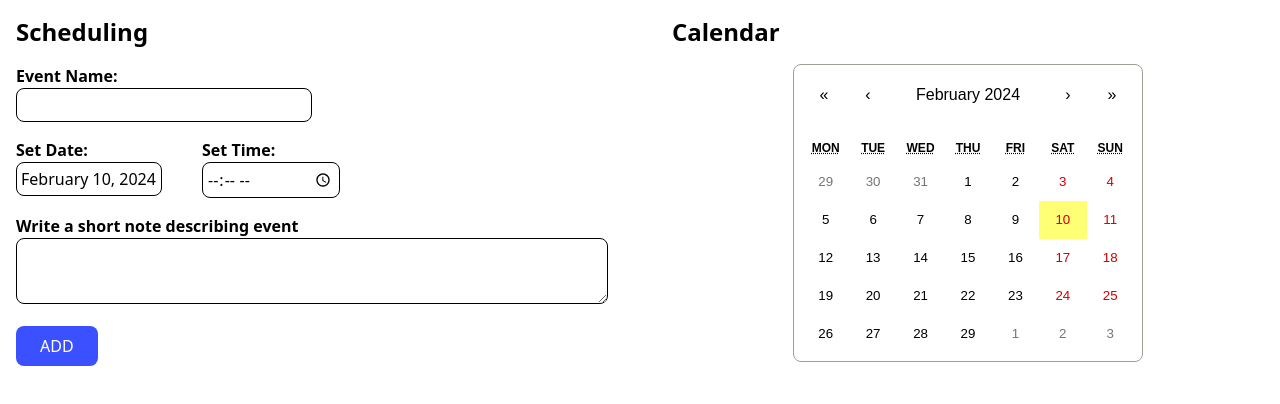
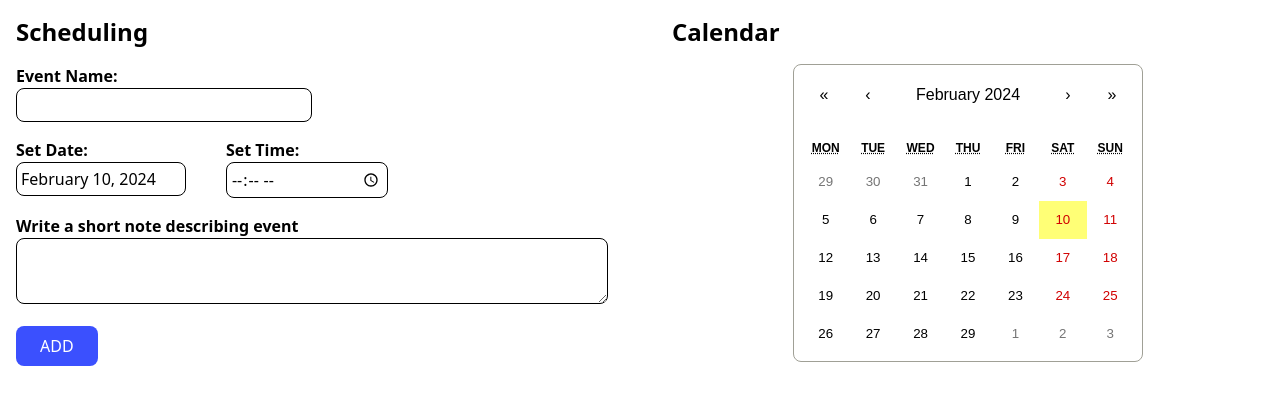
Before and after one commit to studenthub360/frontend, a React (Create React App) app: page /scheduling in a window 1280 px wide. Shown: the top 404 px of the page. Built offline with nearby package versions, Linux system fonts and the light colour scheme.

Commit message:
Refactor date label in Scheduling component

```diff
--- a/src/TimeManagement/Scheduling.jsx
+++ b/src/TimeManagement/Scheduling.jsx
@@ -52,8 +52,8 @@ const Scheduling = () => {
             />
           </div>
           <div className="flex gap-10">
-            <div className="mb-4 w-full lg:w-1/2">
-              <label className="font-bold block" htmlFor="eventDate">
+            <div className=" block lg:w-1/2">
+              <label className="font-bold " htmlFor="eventDate">
                 Set Date:
               </label>
               <DatePicker
```
